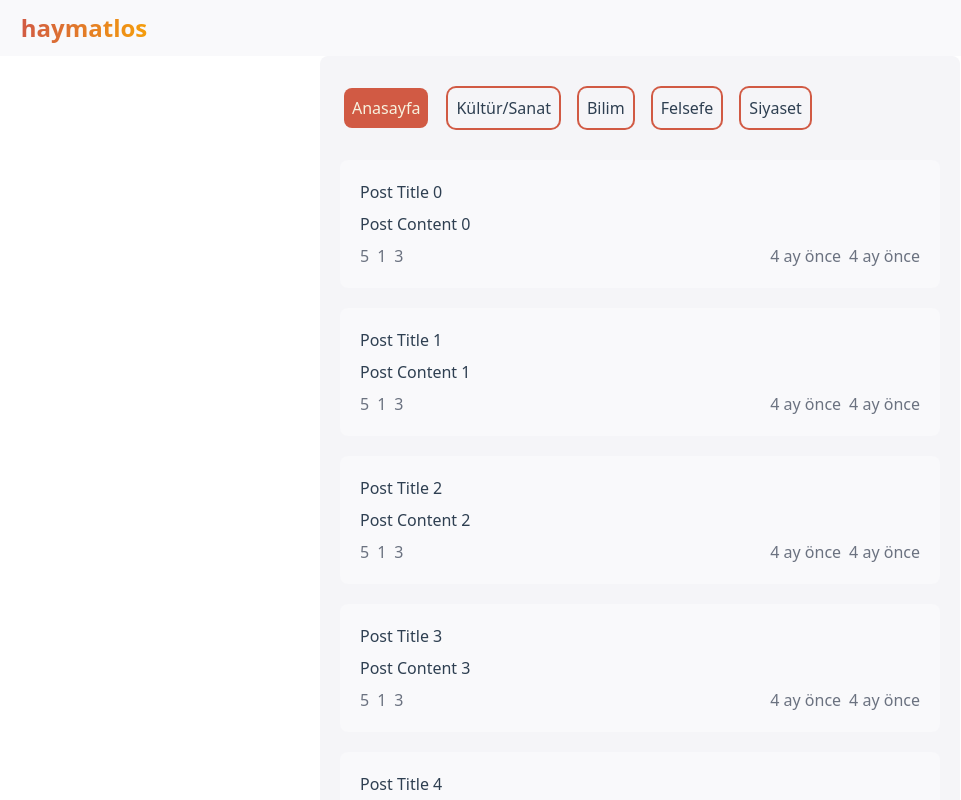
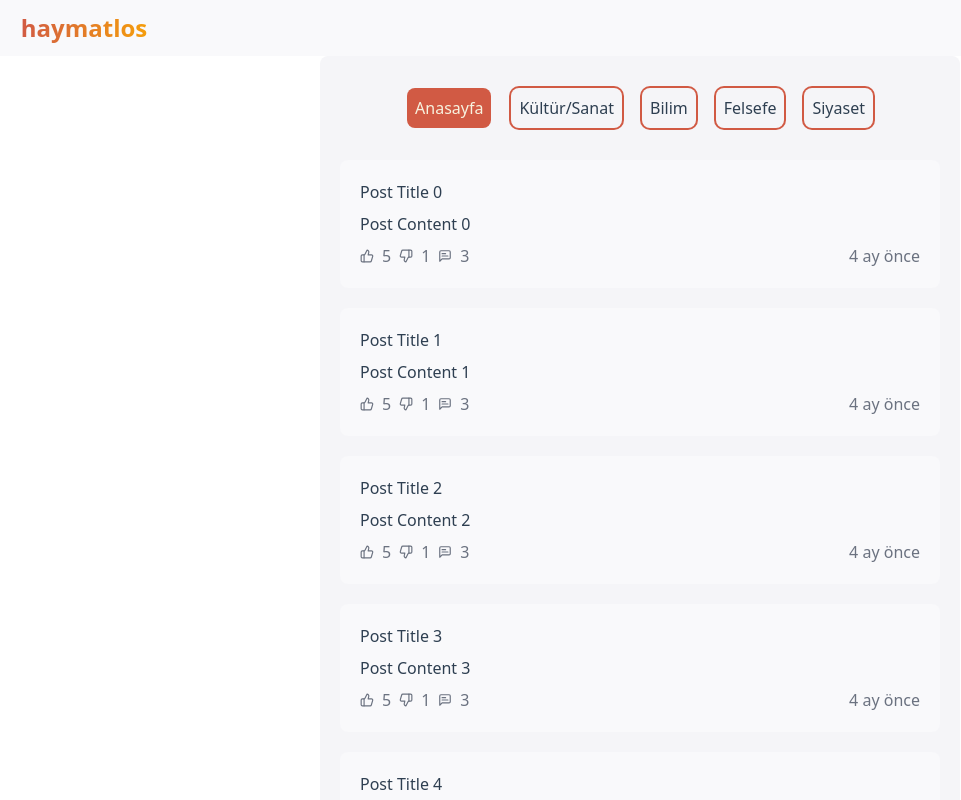
Before and after one commit to mufurkand/haymatlos-ts, a Next.js app: page / in a window 1280 px wide. Shown: the top 800 px of the page, without its empty margins (0-961 px from the left). Built offline with nearby package versions, Linux system fonts and the light colour scheme.

Commit message:
Add icons to the post component

```diff
--- a/components/CategoryContainer.tsx
+++ b/components/CategoryContainer.tsx
@@ -11,10 +11,8 @@ export default function CategoryContainer({
   activeCategory,
   setActiveCategory,
 }: CategoryContainerProps) {
-  // TODO: this will be passed as a prop
-
   return (
-    <div className="flex gap-5 overflow-y-auto py-3 px-1">
+    <div className="flex justify-center gap-5 overflow-y-auto py-3 px-1">
       {categories.map((category) => (
         <CategoryButton
           category={category}
--- a/components/PostContainer.tsx
+++ b/components/PostContainer.tsx
@@ -2,6 +2,7 @@ import { Category } from "@/types/Category";
 import dayjs from "dayjs";
 import "dayjs/locale/tr";
 import relativeTime from "dayjs/plugin/relativeTime";
+import { ThumbsUp, ThumbsDown, MessageSquareText } from "lucide-react";
 
 export default function PostContainer({
   activeCategory,
@@ -48,6 +49,7 @@ type PostContainerProps = {
 export function Post({
   id,
   uid,
+  //TODO: user name
   title,
   content,
   category,
@@ -62,15 +64,15 @@ export function Post({
       <p>{title}</p>
       <p>{content}</p>
       <div className="flex justify-between text-gray-500">
-        <div className="flex gap-2">
+        <div className="flex gap-2 items-center">
+          <ThumbsUp size={14} />
           <p>{likes}</p>
+          <ThumbsDown size={14} />
           <p>{dislikes}</p>
+          <MessageSquareText size={14} />
           <p>{comments}</p>
         </div>
-        <div className="flex gap-2">
-          <p>{dayjs().to(createdAt)}</p>
-          <p>{dayjs().to(updatedAt)}</p>
-        </div>
+        <p>{dayjs().to(createdAt)}</p>
       </div>
     </div>
   );
--- a/package.json
+++ b/package.json
@@ -10,6 +10,7 @@
   },
   "dependencies": {
     "dayjs": "^1.11.10",
+    "lucide-react": "^0.363.0",
     "next": "14.1.3",
     "react": "^18",
     "react-dom": "^18"
```
Also changed, not shown: 1 other file (tests, documents, lock files or other folders).
